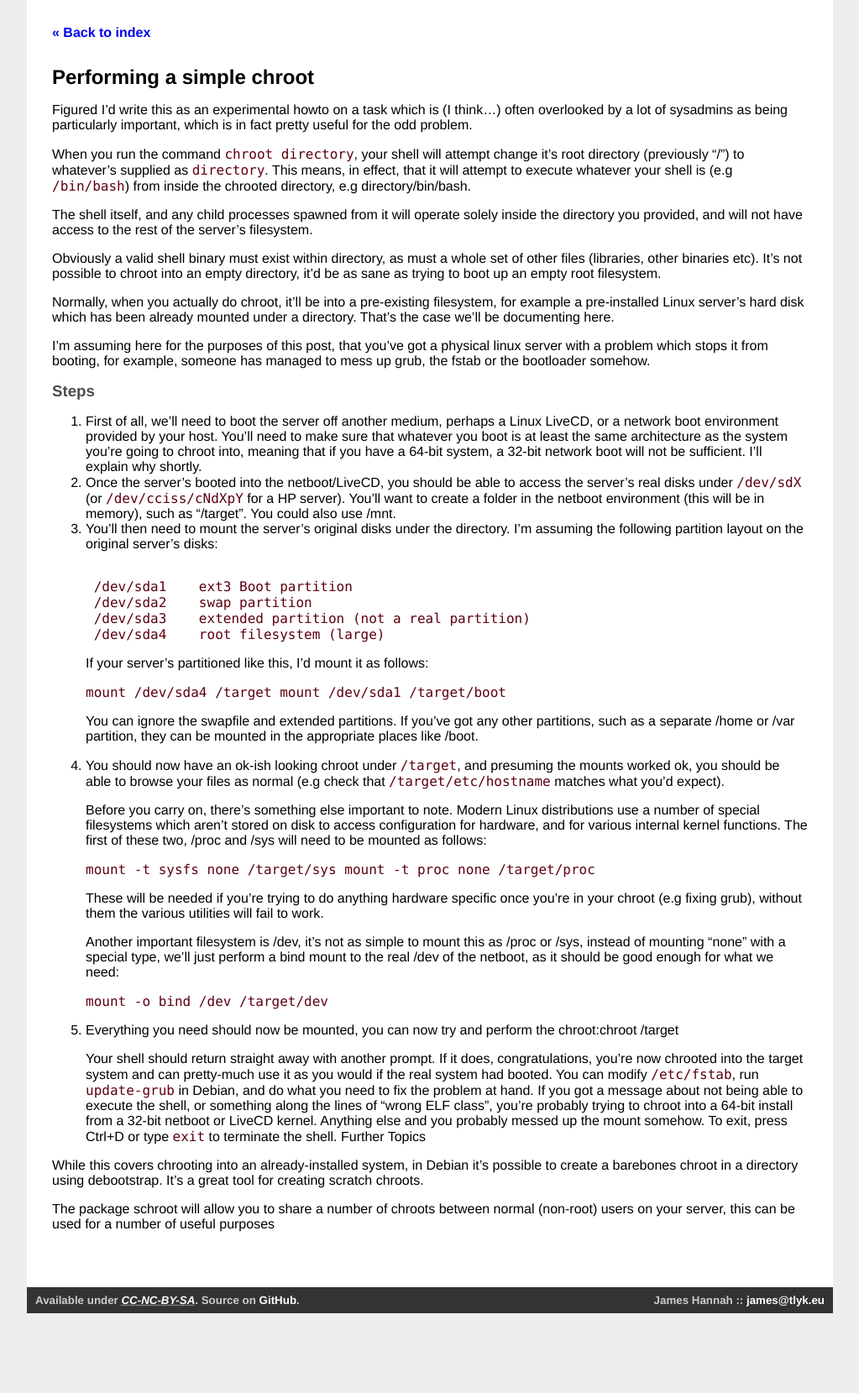
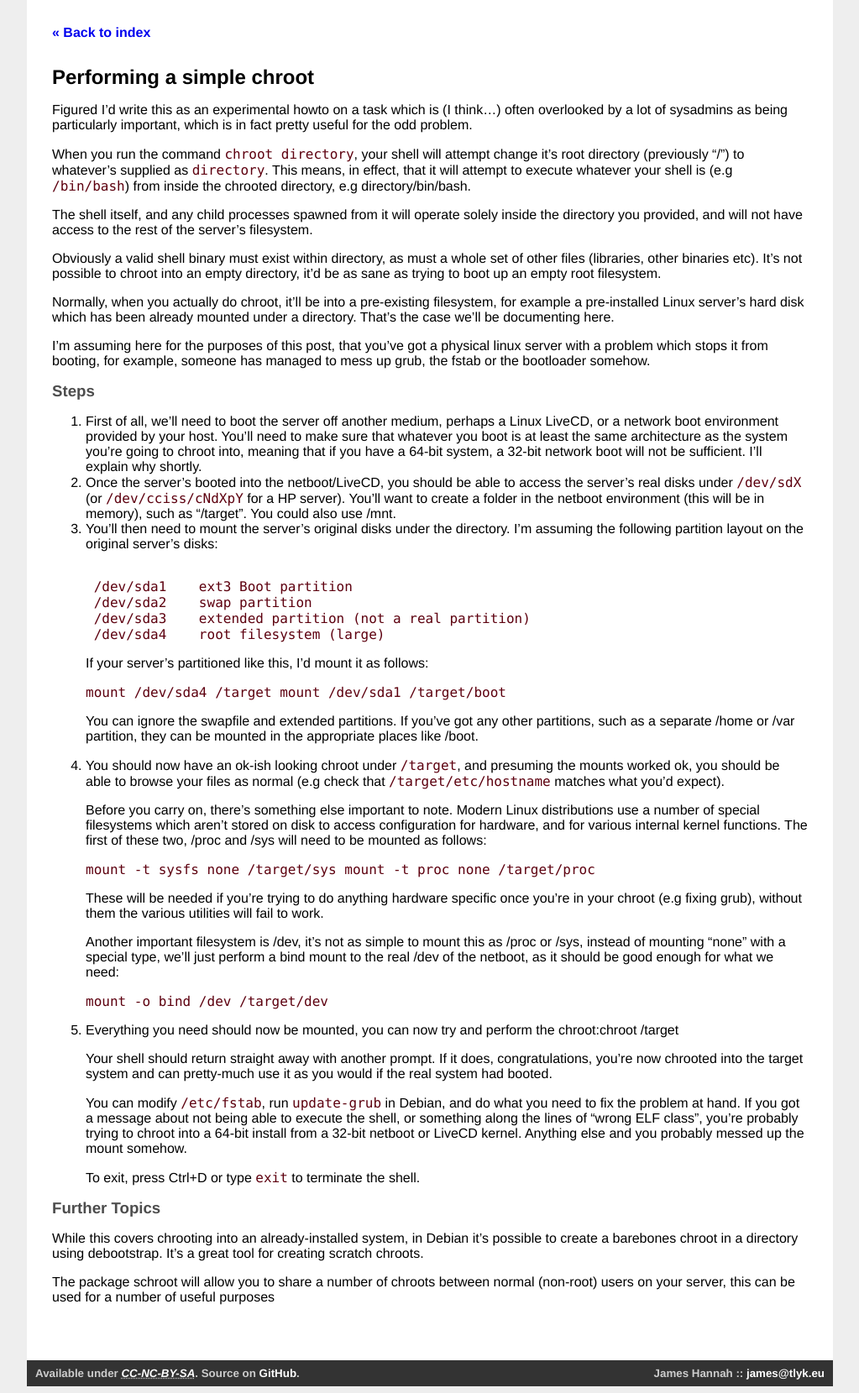
Before and after one commit to jiphex/jiphex.github.com, a Jekyll site: the page built from _posts/2012-08-05-performing-a-simple-chroot.markdown, in a window 1280 px wide. Shown: the whole page at 84% size, without its empty margins (128-1151 px from the left). Built offline with Jekyll 4.4.1, drawn with Linux system fonts in a browser that asks for light colours; before the commit the page ends 1572 px from its top, so only the background shows below that.

Commit message:
Fixed paragraphs

```diff
--- a/_posts/2012-08-05-performing-a-simple-chroot.markdown
+++ b/_posts/2012-08-05-performing-a-simple-chroot.markdown
@@ -52,10 +52,14 @@ I'm assuming here for the purposes of this post, that you've got a physical linu
 
 5. Everything you need should now be mounted, you can now try and perform the chroot:chroot /target
 
-    Your shell should return straight away with another prompt. If it does, congratulations, you're now chrooted into the target system and can pretty-much use it as you would if the real system had booted. You can modify `/etc/fstab`, run `update-grub` in Debian, and do what you need to fix the problem at hand.
+    Your shell should return straight away with another prompt. If it does, congratulations, you're now chrooted into the target system and can pretty-much use it as you would if the real system had booted.
+
+    You can modify `/etc/fstab`, run `update-grub` in Debian, and do what you need to fix the problem at hand.
 If you got a message about not being able to execute the shell, or something along the lines of "wrong ELF class", you're probably trying to chroot into a 64-bit install from a 32-bit netboot or LiveCD kernel. Anything else and you probably messed up the mount somehow.
-To exit, press Ctrl+D or type `exit` to terminate the shell.
-Further Topics
+
+    To exit, press Ctrl+D or type `exit` to terminate the shell.
+
+## Further Topics
 
 While this covers chrooting into an already-installed system, in Debian it's possible to create a barebones chroot in a directory using debootstrap. It's a great tool for creating scratch chroots.
 
```
